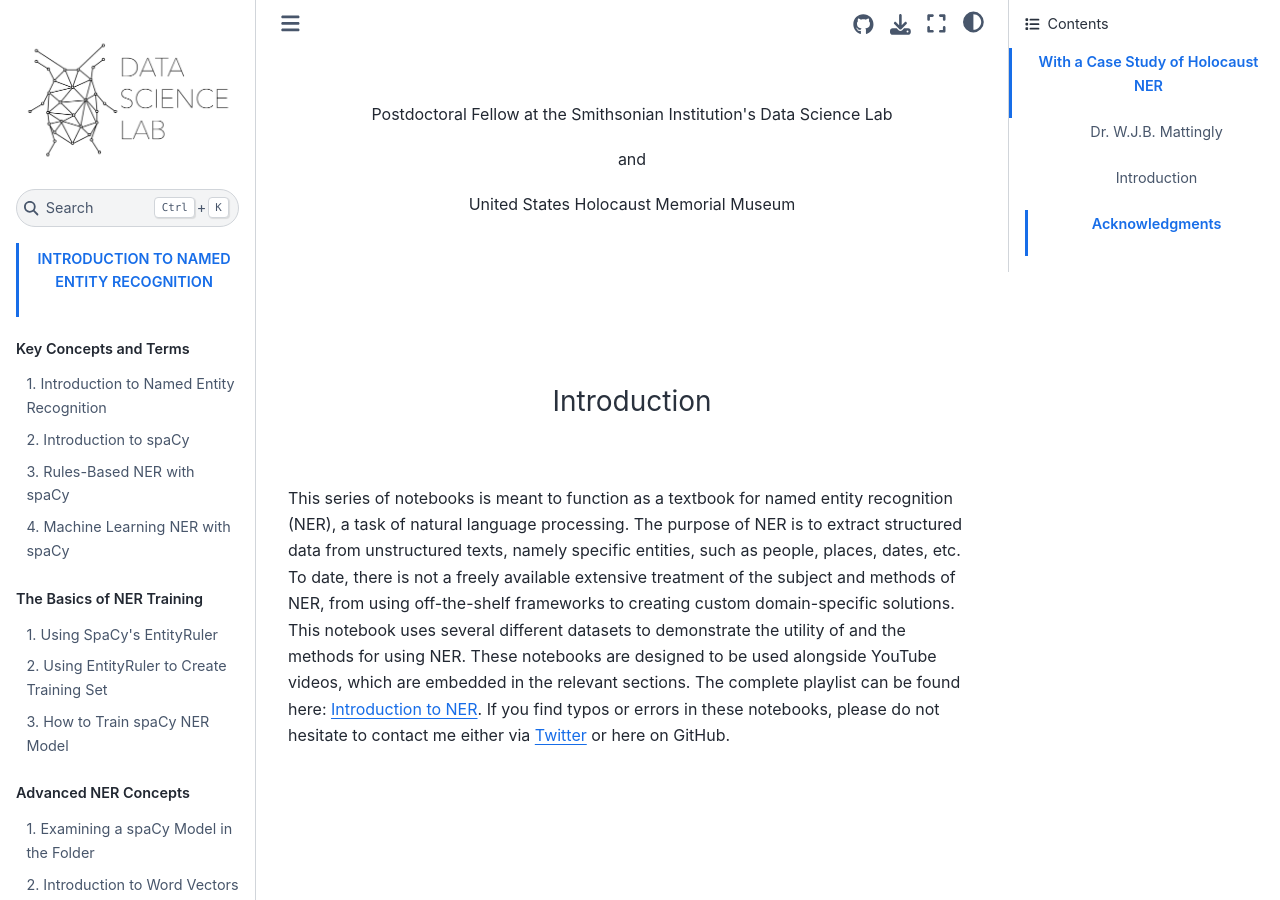
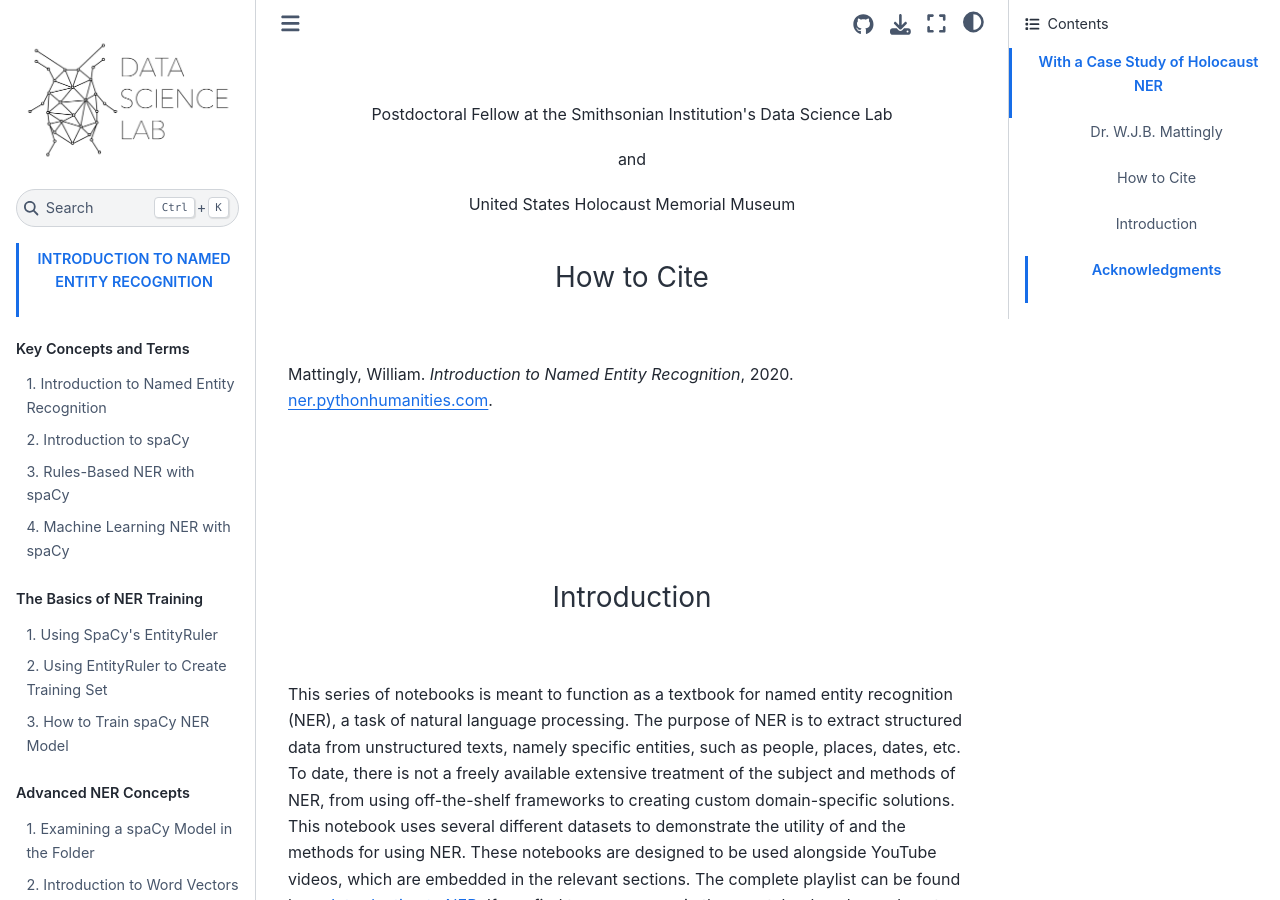
Before and after one commit to wjbmattingly/holocaust_ner_lessons, a Jupyter Book: the page built from intro.md, in a window 1280 px wide and 900 px high, scrolled down 450 px. Built offline with Jupyter Book 1.0.4 settings and Sphinx 7.4.7 and the Sphinx Book theme 1.1.4, drawn with Linux system fonts in a browser that asks for light colours.

Commit message:
Update intro.md

````diff
--- a/intro.md
+++ b/intro.md
@@ -7,6 +7,9 @@
 <p align="center">and</p>
 <p align="center">United States Holocaust Memorial Museum</p>
 
+### <p align="center">How to Cite</p>
+Mattingly, William. <i>Introduction to Named Entity Recognition</i>, 2020. <a href="ner.pythonhumanities.com" target="_blank">ner.pythonhumanities.com</a>.
+<p align="center">
 
 <br><br><br><br>
 ### <p align="center">Introduction</p>
@@ -16,6 +19,8 @@
 ### <p align="center">Acknowledgments</p>
 This NER Textbook was created during my postdoctoral fellowship at the Smithsonian Institution's Data Science Lab with collaboration at the United States Holocaust Memorial Museum. It would not have been possible without the help of Rebecca Dikow, Mike Trizna, and those in the Data Science Lab who listened to, aided, and advised me while creating these notebooks. I would also like to thank the content experts at the USHMM, specifically Michael Haley Goldman, Michael Levy, and Robert Ehrenreich.
 <p align="center">
+
+
 
 ```{image} ./images/data_science_lab_logo.png
 :alt: dsl
````
